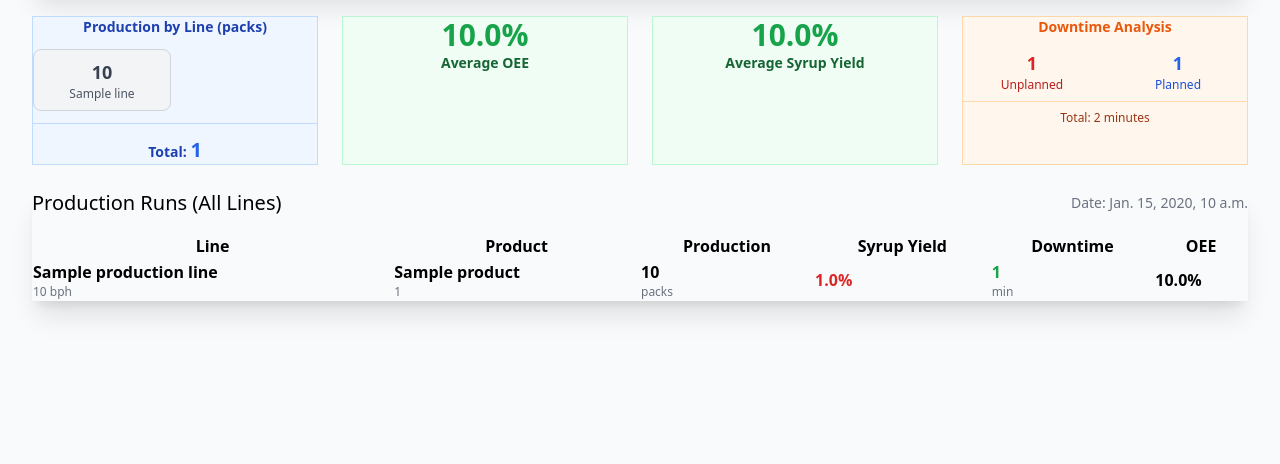
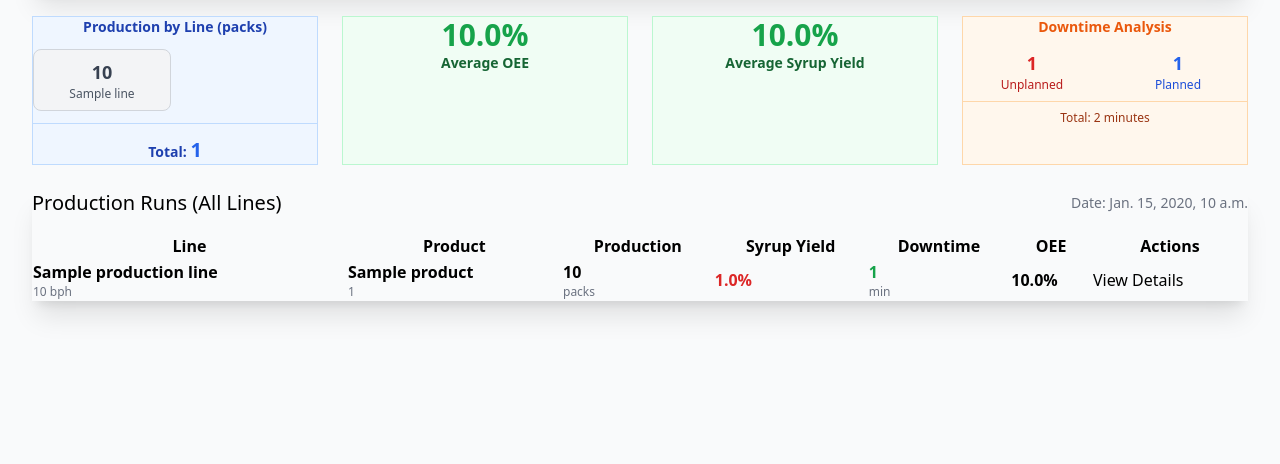
Before and after one commit to Tkeby/production_tracker_app, a Django app: template templates/reports/daily_summary.html in a window 1280 px wide. Shown: the part 746-1210 px from the top of the page. Run offline with Django 5.2, Linux system fonts and the light colour scheme; the template is opened without the code that fills it: most values are stand-ins (such as "Sample title", 1, 10 or a date in 2020); form fields are guessed from the names that the template uses; some libraries are stand-ins or nearby versions.

Commit message:
added view-details column to summary tables

```diff
--- a/reports/services.py
+++ b/reports/services.py
@@ -1,4 +1,4 @@
-from django.db.models import Sum, Avg, Count
+from django.db.models import Sum, Avg, Count, F
 from django.db.models.functions import Coalesce
 from django.utils import timezone
 from datetime import datetime, date, timedelta
@@ -262,7 +262,9 @@ class ProductionCalculationService:
             avg_availability=Avg('availability'),
             avg_performance=Avg('performance'),
             avg_quality=Avg('quality'),
-            runs_count=Count('id')
+            runs_count=Count('id'),
+            production_run__id=F('production_run__id')
+
         ).order_by('production_run__date')
 
         # Convert to list and add downtime data
--- a/templates/reports/daily_summary.html
+++ b/templates/reports/daily_summary.html
@@ -202,7 +202,7 @@
                                     <th>Syrup Yield</th>
                                     <th>Downtime</th>
                                     <th>OEE</th>
-                                    <!-- <th>Status</th> -->
+                                    <th>Actions</th>
                                 </tr>
                             </thead>
                             <tbody>
@@ -251,6 +251,11 @@
                                             {% if run.is_completed %}Completed{% else %}In Progress{% endif %}
                                         </span>
                                     </td> -->
+                                    <td>
+                                        <a href="{% url 'manufacturing:production_run_detail' run.pk %}" class="btn btn-outline btn-sm">
+                                            View Details
+                                        </a>
+                                    </td>
                                 </tr>
                                 {% endfor %}
                             </tbody>
```
Also changed, not shown: templates/reports/oee_trend.html (+7 -0 lines).
